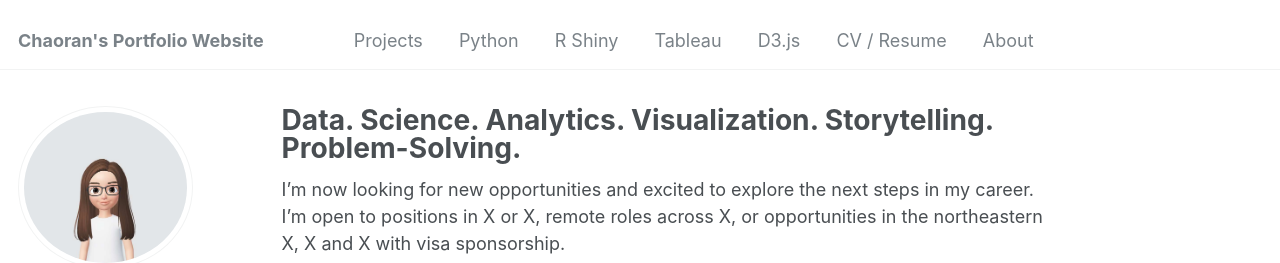
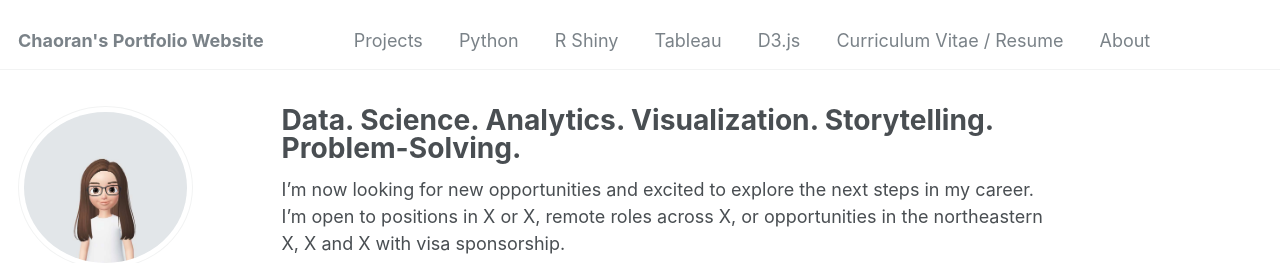
Before and after one commit to ranranrunforit/ranranrunforit.github.io, a Jekyll site: the page built from _pages/home.md, in a window 1280 px wide. Shown: the top 263 px of the page. Built offline with Jekyll 4.4.1, drawn with Linux system fonts in a browser that asks for light colours.

Commit message:
Update navigation.yml

```diff
--- a/_data/navigation.yml
+++ b/_data/navigation.yml
@@ -20,7 +20,7 @@ main:
   - title: "D3.js"
     url: /d3js/
 
-  - title: "CV / Resume"
+  - title: "Curriculum Vitae / Resume"
     url: /cv/
 
   - title: "About"
```
